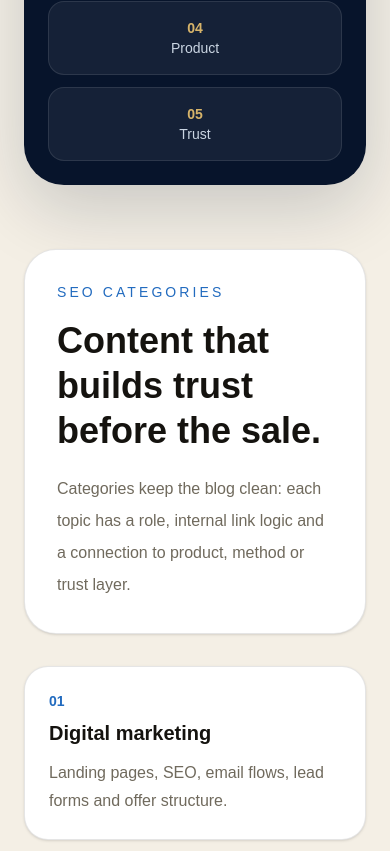
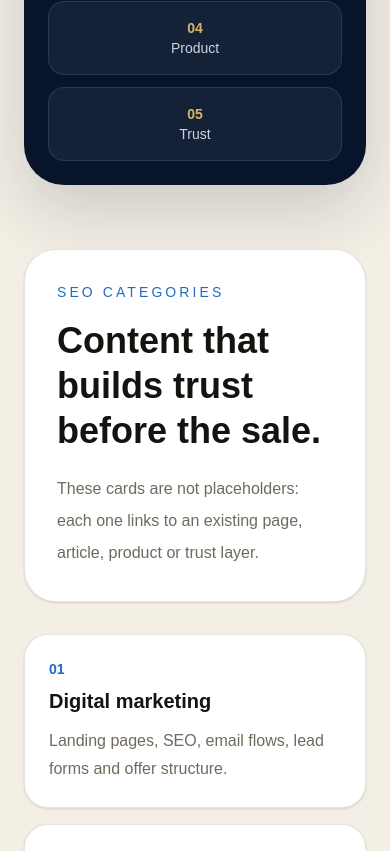
Before and after one commit to danininet/danininet, a Next.js app: page /en/blog in a window 390 px wide. Shown: the part 1961-2812 px from the top of the page. Built offline with nearby package versions, Linux system fonts and the light colour scheme; no server answers.

Commit message:
Link blog hub cards to real DaniniNet routes

```diff
--- a/app/[locale]/blog/page.tsx
+++ b/app/[locale]/blog/page.tsx
@@ -3,7 +3,8 @@ import { SectionIntro, SiteShell, normalizeLocale, localizedPath } from "@/compo
 
 type Locale = "sr" | "de" | "en";
 
-const articleSlug = "kako-se-lokacija-pretvara-u-investitorski-argument";
+const caseStudySlug = "kako-se-lokacija-pretvara-u-investitorski-argument";
+const affiliateSlug = "sta-je-affiliate-marketing-bez-laznih-obecanja";
 
 const copy = {
   sr: {
@@ -12,32 +13,32 @@ const copy = {
     text: "Blog je editorial i SEO centar DaniniNet-a: objašnjava probleme, povezuje proizvode, uvodi čitaoca u funnel i čuva poverenje pre CTA-a.",
     featuredLabel: "Novo · Evergreen case study",
     featuredTitle: "Kako se lokacija pretvara u investitorski argument: Calije Park Residence case study",
-    featuredText: "Calije Park Residence pokazuje kako se lokacija može predstaviti kroz javni gateway, video uvod, višejezični sadržaj i zatvoreni Investor Brief — kao investitorski argument, a ne običan oglas.",
+    featuredText: "Case study pokazuje kako se lokacija može predstaviti kroz javni gateway, video uvod, višejezični sadržaj i zatvoreni Investor Brief — kao investitorski argument, a ne običan oglas.",
     featuredCta: "Čitaj članak",
     funnel: ["Problem", "Objašnjenje", "Dokaz", "Proizvod", "Trust"],
     cta: "Pogledaj proizvod",
     secondary: "Kako radi metoda",
     funnelTitle: "Editorial funnel vodi čitaoca od problema do sledećeg logičnog koraka.",
     categoriesTitle: "SEO kategorije",
-    categoriesText: "Kategorije drže blog čistim: svaka tema ima svoju ulogu, interni link i jasnu vezu sa proizvodom, metodom ili trust slojem.",
+    categoriesText: "Kategorije nisu prazne kartice: svaka vodi ka postojećoj stranici, članku, proizvodu ili trust sloju.",
     categories: [
-      ["Digitalni marketing", "Landing stranice, SEO, email tokovi, lead forme i struktura ponude."],
-      ["Affiliate marketing", "Preporuke, disclosure, izbor proizvoda i komunikacija bez lažnih obećanja."],
-      ["AI u praksi", "Pitaj AI — AI pita tebe, pitanja pre sadržaja, dokaz pre tvrdnje i artifact pre kampanje."],
-      ["Digitalni proizvodi", "PDF vodiči, bonus paketi, isporuka, Gumroad tok i post-purchase iskustvo."],
-      ["Case studies", "Realni projekti, javni gateway, privatni brief, vizuelni dokaz i granice tvrdnji."],
-      ["Legal & Trust", "GDPR, cookies, affiliate disclosure, AI transparentnost i disclaimer biblioteka."],
-      ["Zdrav stil života", "Rutine, navike, voda i odgovoran sadržaj bez medicinskih tvrdnji."],
-      ["Voda i zdravlje", "Edukativni sadržaj o vodi, hidrataciji i navikama uz jasan health disclaimer."],
+      ["Digitalni marketing", "Landing stranice, SEO, email tokovi, lead forme i struktura ponude.", "dpl"],
+      ["Affiliate marketing", "Preporuke, disclosure, izbor proizvoda i komunikacija bez lažnih obećanja.", "affiliate"],
+      ["AI u praksi", "Pitaj AI — AI pita tebe, pitanja pre sadržaja, dokaz pre tvrdnje i artifact pre kampanje.", "method"],
+      ["Digitalni proizvodi", "PDF vodiči, bonus paketi, isporuka, Gumroad tok i post-purchase iskustvo.", "products"],
+      ["Case studies", "Realni projekti, javni gateway, privatni brief, vizuelni dokaz i granice tvrdnji.", "case"],
+      ["Legal & Trust", "GDPR, cookies, affiliate disclosure, AI transparentnost i disclaimer biblioteka.", "legal"],
+      ["Zdrav stil života", "Rutine, navike, voda i odgovoran sadržaj bez medicinskih tvrdnji.", "health"],
+      ["Voda i zdravlje", "Edukativni sadržaj o vodi, hidrataciji i navikama uz jasan health disclaimer.", "health"],
     ],
     plannedTitle: "Prvih 5 SEO članaka",
-    plannedText: "Ovi članci grade osnovu za indeksiranje, interno linkovanje i budući newsletter sadržaj.",
+    plannedText: "Prvi članak je dostupan. Ostali su roadmap i biće povezani čim budu objavljeni.",
     plannedArticles: [
-      ["Šta je affiliate marketing i kako početi bez lažnih obećanja", "Affiliate marketing"],
-      ["Pitaj AI — AI pita tebe: kako koristiti AI kroz dijalog", "AI u praksi"],
-      ["Šta je digitalni proizvod i zašto mu treba poverenje", "Digitalni proizvodi"],
-      ["Digitalna prodaja lokacije: zašto običan oglas nije dovoljan", "Digitalni marketing"],
-      ["Voda i zdrav stil života: odgovoran sadržaj bez medicinskih tvrdnji", "Zdrav stil života"],
+      ["Šta je affiliate marketing i kako početi bez lažnih obećanja", "Affiliate marketing", "affiliate"],
+      ["Pitaj AI — AI pita tebe: kako koristiti AI kroz dijalog", "AI u praksi", "method"],
+      ["Šta je digitalni proizvod i zašto mu treba poverenje", "Digitalni proizvodi", "products"],
+      ["Digitalna prodaja lokacije: zašto običan oglas nije dovoljan", "Digitalni marketing", "dpl"],
+      ["Voda i zdrav stil života: odgovoran sadržaj bez medicinskih tvrdnji", "Zdrav stil života", "health"],
     ],
   },
   de: {
@@ -46,32 +47,32 @@ const copy = {
     text: "Der Blog ist das Editorial- und SEO-Zentrum von DaniniNet: Er erklärt Probleme, verbindet Produkte, führt Leser in den Funnel und schützt Vertrauen vor dem CTA.",
     featuredLabel: "Neu · Evergreen Case Study",
     featuredTitle: "Wie ein Standort zum Investorenargument wird: Calije Park Residence Case Study",
-    featuredText: "Calije Park Residence zeigt, wie ein Standort über öffentlichen Gateway, Video, mehrsprachige Inhalte und geschlossenen Investor Brief präsentiert werden kann.",
+    featuredText: "Die Case Study zeigt, wie ein Standort über Gateway, Video, mehrsprachige Inhalte und geschlossenen Investor Brief präsentiert werden kann.",
     featuredCta: "Artikel lesen",
     funnel: ["Problem", "Erklärung", "Beleg", "Produkt", "Trust"],
     cta: "Produkt ansehen",
     secondary: "Methode ansehen",
     funnelTitle: "Der Editorial Funnel führt vom Problem zum nächsten logischen Schritt.",
     categoriesTitle: "SEO-Kategorien",
-    categoriesText: "Kategorien halten den Blog sauber: jedes Thema hat eine Rolle, interne Verlinkung und Verbindung zu Produkt, Methode oder Trust-Ebene.",
+    categoriesText: "Diese Karten sind keine Platzhalter: jede führt zu einer bestehenden Seite, einem Artikel, Produkt oder Trust-Bereich.",
     categories: [
-      ["Digitales Marketing", "Landingpages, SEO, E-Mail-Flows, Lead-Formulare und Angebotsstruktur."],
-      ["Affiliate Marketing", "Empfehlungen, Disclosure, Produktauswahl und Kommunikation ohne falsche Versprechen."],
-      ["KI in der Praxis", "Frag die KI — die KI fragt dich, Fragen vor Inhalt, Beleg vor Aussage und Artifact vor Kampagne."],
-      ["Digitale Produkte", "PDF-Leitfäden, Bonus Packs, Lieferung, Gumroad-Flow und Post-Purchase-Erfahrung."],
-      ["Case Studies", "Reale Projekte, öffentliche Gateways, private Briefs, visuelle Belege und Claim-Grenzen."],
-      ["Legal & Trust", "DSGVO, Cookies, Affiliate Disclosure, KI-Transparenz und Disclaimer-Bibliothek."],
-      ["Gesund leben", "Routinen, Gewohnheiten, Wasser und verantwortlicher Content ohne medizinische Behauptungen."],
-      ["Wasser & Gesundheit", "Edukative Inhalte zu Wasser, Hydration und Alltagsroutinen mit Health Disclaimer."],
+      ["Digitales Marketing", "Landingpages, SEO, E-Mail-Flows, Lead-Formulare und Angebotsstruktur.", "dpl"],
+      ["Affiliate Marketing", "Empfehlungen, Disclosure, Produktauswahl und Kommunikation ohne falsche Versprechen.", "affiliate"],
+      ["KI in der Praxis", "Frag die KI — die KI fragt dich, Fragen vor Inhalt, Beleg vor Aussage und Artifact vor Kampagne.", "method"],
+      ["Digitale Produkte", "PDF-Leitfäden, Bonus Packs, Lieferung, Gumroad-Flow und Post-Purchase-Erfahrung.", "products"],
+      ["Case Studies", "Reale Projekte, öffentliche Gateways, private Briefs, visuelle Belege und Claim-Grenzen.", "case"],
+      ["Legal & Trust", "DSGVO, Cookies, Affiliate Disclosure, KI-Transparenz und Disclaimer-Bibliothek.", "legal"],
+      ["Gesund leben", "Routinen, Gewohnheiten, Wasser und verantwortlicher Content ohne medizinische Behauptungen.", "health"],
+      ["Wasser & Gesundheit", "Edukative Inhalte zu Wasser, Hydration und Alltagsroutinen mit Health Disclaimer.", "health"],
     ],
     plannedTitle: "Die ersten 5 SEO-Artikel",
-    plannedText: "Diese Artikel bilden die Grundlage für Indexierung, interne Verlinkung und künftige Newsletter-Inhalte.",
+    plannedText: "Der erste Artikel ist verfügbar. Weitere Artikel werden verlinkt, sobald sie veröffentlicht sind.",
     plannedArticles: [
-      ["Was ist Affiliate Marketing und wie beginnt man ohne falsche Versprechen", "Affiliate Marketing"],
-      ["Frag die KI — die KI fragt dich: KI als Dialog nutzen", "KI in der Praxis"],
-      ["Was ist ein digitales Produkt und warum braucht es Vertrauen", "Digitale Produkte"],
-      ["Digitaler Standortverkauf: warum eine normale Anzeige nicht reicht", "Digitales Marketing"],
-      ["Wasser und gesund leben: verantwortliche Inhalte ohne medizinische Claims", "Gesund leben"],
+      ["Was ist Affiliate Marketing und wie beginnt man ohne falsche Versprechen", "Affiliate Marketing", "affiliate"],
+      ["Frag die KI — die KI fragt dich: KI als Dialog nutzen", "KI in der Praxis", "method"],
+      ["Was ist ein digitales Produkt und warum braucht es Vertrauen", "Digitale Produkte", "products"],
+      ["Digitaler Standortverkauf: warum eine normale Anzeige nicht reicht", "Digitales Marketing", "dpl"],
+      ["Wasser und gesund leben: verantwortliche Inhalte ohne medizinische Claims", "Gesund leben", "health"],
     ],
   },
   en: {
@@ -80,35 +81,46 @@ const copy = {
     text: "The blog is DaniniNet's editorial and SEO center: it explains problems, connects products, guides readers into the funnel and protects trust before the CTA.",
     featuredLabel: "New · Evergreen case study",
     featuredTitle: "How a location becomes an investor argument: Calije Park Residence case study",
-    featuredText: "Calije Park Residence shows how a location can be presented through a public gateway, video, multilingual content and a closed Investor Brief.",
+    featuredText: "The case study shows how a location can be presented through a public gateway, video, multilingual content and a closed Investor Brief.",
     featuredCta: "Read article",
     funnel: ["Problem", "Explanation", "Proof", "Product", "Trust"],
     cta: "View product",
     secondary: "See method",
     funnelTitle: "The editorial funnel leads from problem to the next logical step.",
     categoriesTitle: "SEO categories",
-    categoriesText: "Categories keep the blog clean: each topic has a role, internal link logic and a connection to product, method or trust layer.",
+    categoriesText: "These cards are not placeholders: each one links to an existing page, article, product or trust layer.",
     categories: [
-      ["Digital marketing", "Landing pages, SEO, email flows, lead forms and offer structure."],
-      ["Affiliate marketing", "Recommendations, disclosure, product selection and responsible communication without false promises."],
-      ["AI in practice", "Ask AI — AI asks you, questions before content, proof before claim and artifact before campaign."],
-      ["Digital products", "PDF guides, bonus packs, delivery, Gumroad flow and post-purchase experience."],
-      ["Case studies", "Real projects, public gateways, private briefs, visual proof and claim boundaries."],
-      ["Legal & Trust", "GDPR, cookies, affiliate disclosure, AI transparency and disclaimer library."],
-      ["Healthy lifestyle", "Routines, habits, water and responsible content without medical claims."],
-      ["Water & health", "Educational content on water, hydration and daily routines with a clear health disclaimer."],
+      ["Digital marketing", "Landing pages, SEO, email flows, lead forms and offer structure.", "dpl"],
+      ["Affiliate marketing", "Recommendations, disclosure, product selection and responsible communication without false promises.", "affiliate"],
+      ["AI in practice", "Ask AI — AI asks you, questions before content, proof before claim and artifact before campaign.", "method"],
+      ["Digital products", "PDF guides, bonus packs, delivery, Gumroad flow and post-purchase experience.", "products"],
+      ["Case studies", "Real projects, public gateways, private briefs, visual proof and claim boundaries.", "case"],
+      ["Legal & Trust", "GDPR, cookies, affiliate disclosure, AI transparency and disclaimer library.", "legal"],
+      ["Healthy lifestyle", "Routines, habits, water and responsible content without medical claims.", "health"],
+      ["Water & health", "Educational content on water, hydration and daily routines with a clear health disclaimer.", "health"],
     ],
     plannedTitle: "First 5 SEO articles",
-    plannedText: "These articles create the base for indexing, internal linking and future newsletter content.",
+    plannedText: "The first article is available. The others are roadmap items and will be linked as they are published.",
     plannedArticles: [
-      ["What affiliate marketing is and how to start without false promises", "Affiliate marketing"],
-      ["Ask AI — AI asks you: using AI through dialogue", "AI in practice"],
-      ["What a digital product is and why it needs trust", "Digital products"],
-      ["Digital location sales: why a standard listing is not enough", "Digital marketing"],
-      ["Water and healthy lifestyle: responsible content without medical claims", "Healthy lifestyle"],
+      ["What affiliate marketing is and how to start without false promises", "Affiliate marketing", "affiliate"],
+      ["Ask AI — AI asks you: using AI through dialogue", "AI in practice", "method"],
+      ["What a digital product is and why it needs trust", "Digital products", "products"],
+      ["Digital location sales: why a standard listing is not enough", "Digital marketing", "dpl"],
+      ["Water and healthy lifestyle: responsible content without medical claims", "Healthy lifestyle", "health"],
     ],
   },
 } as const;
+
+function linkFor(lang: Locale, key: string) {
+  if (key === "affiliate") return `/${lang}/blog/${affiliateSlug}`;
+  if (key === "case") return `/${lang}/blog/${caseStudySlug}`;
+  if (key === "method") return localizedPath(lang, "method");
+  if (key === "products") return localizedPath(lang, "products");
+  if (key === "dpl") return localizedPath(lang, "dpl");
+  if (key === "legal") return localizedPath(lang, "legal");
+  if (key === "health") return localizedPath(lang, "health");
+  return localizedPath(lang, "blog");
+}
 
 export default async function BlogPage({ params }: { params: Promise<{ locale: string }> }) {
   const { locale } = await params;
@@ -123,7 +135,7 @@ export default async function BlogPage({ params }: { params: Promise<{ locale: s
           <p className="text-sm uppercase tracking-[0.22em] text-[#d7b46a]">{t.featuredLabel}</p>
           <h2 className="mt-4 max-w-4xl text-4xl font-semibold leading-tight md:text-5xl">{t.featuredTitle}</h2>
           <p className="mt-5 max-w-3xl leading-8 text-slate-300">{t.featuredText}</p>
-          <Link href={`/${lang}/blog/${articleSlug}`} className="mt-8 inline-flex rounded-full bg-[#d9ecff] px-6 py-3 text-sm font-semibold text-[#07142b]">
+          <Link href={`/${lang}/blog/${caseStudySlug}`} className="mt-8 inline-flex rounded-full bg-[#d9ecff] px-6 py-3 text-sm font-semibold text-[#07142b]">
             {t.featuredCta}
           </Link>
         </article>
@@ -149,12 +161,12 @@ export default async function BlogPage({ params }: { params: Promise<{ locale: s
             <p className="mt-5 leading-8 text-[#706a5d]">{t.categoriesText}</p>
           </div>
           <div className="grid gap-4 md:grid-cols-2">
-            {t.categories.map(([title, text], index) => (
-              <article key={title} className="rounded-[1.5rem] border border-black/10 bg-white p-6 shadow-sm">
+            {t.categories.map(([title, text, key], index) => (
+              <Link key={title} href={linkFor(lang, key)} className="group rounded-[1.5rem] border border-black/10 bg-white p-6 shadow-sm transition hover:-translate-y-0.5 hover:shadow-md">
                 <p className="text-sm font-semibold text-[#226bbf]">0{index + 1}</p>
-                <h3 className="mt-2 text-xl font-semibold">{title}</h3>
+                <h3 className="mt-2 text-xl font-semibold group-hover:text-[#226bbf]">{title}</h3>
                 <p className="mt-3 leading-7 text-[#706a5d]">{text}</p>
-              </article>
+              </Link>
             ))}
           </div>
         </div>
@@ -168,12 +180,12 @@ export default async function BlogPage({ params }: { params: Promise<{ locale: s
               <p className="mt-5 leading-8 text-[#706a5d]">{t.plannedText}</p>
             </div>
             <div className="grid gap-3">
-              {t.plannedArticles.map(([title, category], index) => (
-                <article key={title} className="grid gap-3 rounded-2xl bg-[#f5efe3] p-5 md:grid-cols-[auto_1fr_auto] md:items-center">
+              {t.plannedArticles.map(([title, category, key], index) => (
+                <Link key={title} href={linkFor(lang, key)} className="grid gap-3 rounded-2xl bg-[#f5efe3] p-5 transition hover:bg-[#efe4d1] md:grid-cols-[auto_1fr_auto] md:items-center">
                   <span className="text-sm font-semibold text-[#226bbf]">0{index + 1}</span>
                   <h3 className="text-lg font-semibold">{title}</h3>
                   <span className="rounded-full border border-black/10 bg-white px-3 py-1 text-xs text-[#706a5d]">{category}</span>
-                </article>
+                </Link>
               ))}
             </div>
           </div>
```
